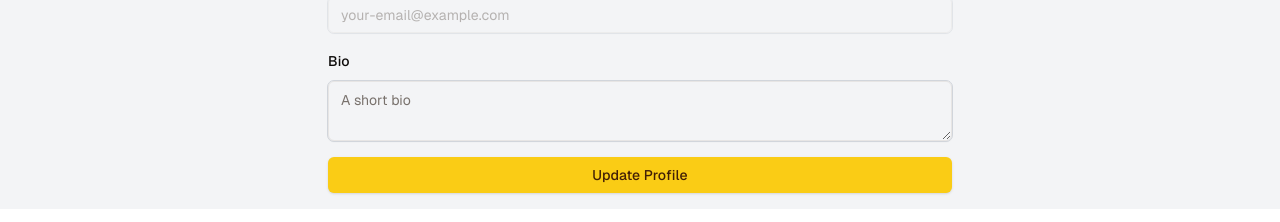
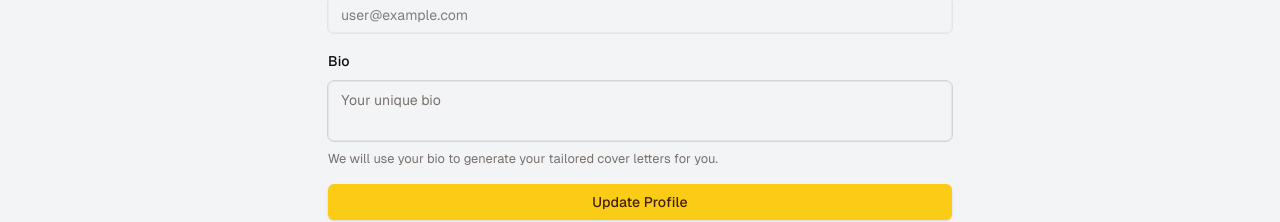
Before and after one commit to Chareeef/get-a-gig, a Next.js app: page /profile in a window 1280 px wide. Shown: the part 427-649 px from the top of the page. Built offline with nearby package versions, Linux system fonts and the light colour scheme; no server answers; the database is empty; sample sign-in values are in the browser's storage.

Commit message:
Achieve profile settings

```diff
--- a/app/api/get_user/route.ts
+++ b/app/api/get_user/route.ts
@@ -1,7 +1,7 @@
-import { NextResponse } from "next/server";
+import { NextRequest, NextResponse } from "next/server";
 import { PrismaClient } from "@prisma/client";
 
-export async function POST(request: Request) {
+export async function POST(request: NextRequest) {
   // Extract the user id from the request
   const { id } = await request.json();
 
--- /dev/null
+++ b/app/api/update_user/route.ts
@@ -0,0 +1,26 @@
+import { NextRequest, NextResponse } from "next/server";
+import { PrismaClient } from "@prisma/client";
+
+export async function PUT(request: NextRequest) {
+  const { id, name, email, bio } = await request.json();
+  const prisma = new PrismaClient();
+
+  if (!id || !name || !email) {
+    return new NextResponse("Missing required fields", { status: 400 });
+  }
+  try {
+    const updatedUser = await prisma.user.update({
+      where: { id },
+      data: {
+        name,
+        email,
+        bio: bio || null,
+      },
+    });
+
+    return NextResponse.json(updatedUser);
+  } catch (error) {
+    console.error(error);
+    return new NextResponse("Failed to update user", { status: 500 });
+  }
+}
--- a/app/components/ui/textarea.tsx
+++ b/app/components/ui/textarea.tsx
@@ -1,9 +1,11 @@
-import * as React from "react"
+import * as React from "react";
 
-import { cn } from "@/lib/utils"
+import { cn } from "@/lib/utils";
 
 export interface TextareaProps
-  extends React.TextareaHTMLAttributes<HTMLTextAreaElement> {}
+  extends React.TextareaHTMLAttributes<HTMLTextAreaElement> {
+  className?: string;
+}
 
 const Textarea = React.forwardRef<HTMLTextAreaElement, TextareaProps>(
   ({ className, ...props }, ref) => {
@@ -11,14 +13,14 @@ const Textarea = React.forwardRef<HTMLTextAreaElement, TextareaProps>(
       <textarea
         className={cn(
           "flex min-h-[60px] w-full rounded-md border border-input bg-transparent px-3 py-2 text-sm shadow-sm placeholder:text-muted-foreground focus-visible:outline-none focus-visible:ring-1 focus-visible:ring-ring disabled:cursor-not-allowed disabled:opacity-50",
-          className
+          className,
         )}
         ref={ref}
         {...props}
       />
-    )
-  }
-)
-Textarea.displayName = "Textarea"
+    );
+  },
+);
+Textarea.displayName = "Textarea";
 
-export { Textarea }
+export { Textarea };
--- a/app/profile/page.tsx
+++ b/app/profile/page.tsx
@@ -1,7 +1,6 @@
 "use client";
-
 import { useSession } from "next-auth/react";
-import { useEffect, useState } from "react";
+import { useEffect, useRef, useState } from "react";
 import { useRouter } from "next/navigation";
 import { useForm } from "react-hook-form";
 import { zodResolver } from "@hookform/resolvers/zod";
@@ -13,6 +12,7 @@ import {
   FormLabel,
   FormControl,
   FormMessage,
+  FormDescription,
 } from "../components/ui/form";
 import { Input } from "../components/ui/input";
 import { Button } from "@/app/components/ui/button";
@@ -43,11 +43,14 @@ export default function Dashboard() {
   const form = useForm<UpdateUserFormData>({
     resolver: zodResolver(UpdateUserSchema),
     defaultValues: {
-      name,
-      email,
-      bio,
+      name: name || "",
+      email: email || "",
+      bio: bio || "",
     },
   });
+
+  const textareaRef = useRef<HTMLTextAreaElement>(null);
+  const watchBio = form.watch("bio");
 
   useEffect(() => {
     if (status !== "authenticated" || !user) {
@@ -76,16 +79,30 @@ export default function Dashboard() {
         if (!password) {
           setIsGoogleAuthAccount(true);
         }
+
+        form.reset({
+          name: name || "",
+          email: email || "",
+          bio: bio || "",
+        });
       } catch (error) {
         console.error(error);
+        toast.error("An error occurred while fetching user data.");
       }
     })();
-  }, [user, status, router]);
+  }, [user, status, router, form, name, email, bio]);
 
-  const onSubmit = async (data: UpdateUserFormData) => {
+  useEffect(() => {
+    if (textareaRef.current) {
+      //textareaRef.current.style.height = "auto";
+      textareaRef.current.style.height = `${textareaRef.current.scrollHeight}px`;
+    }
+  }, [watchBio]);
+
+  async function handleUpdateUser(data: UpdateUserFormData) {
     try {
       const res = await fetch("/api/update_user", {
-        method: "POST",
+        method: "PUT",
         body: JSON.stringify({ ...data, id: user?.id }),
         headers: {
           "Content-Type": "application/json",
@@ -105,7 +122,7 @@ export default function Dashboard() {
       console.error(error);
       toast.error("An error occurred while updating the profile.");
     }
-  };
+  }
 
   if (status === "loading") {
     return (
@@ -123,13 +140,15 @@ export default function Dashboard() {
 
   return (
     <main className="flex min-h-[60dvh] grow flex-col items-center justify-around gap-4 bg-gray-100 p-4 dark:bg-slate-500">
+      {/* Profile Image */}
       <ProfileImage imageURL={image} userName={name} />
+
       <h1 className="text-3xl font-bold">Profile</h1>
 
       {/* Form */}
       <Form {...form}>
         <form
-          onSubmit={form.handleSubmit(onSubmit)}
+          onSubmit={form.handleSubmit(handleUpdateUser)}
           className="flex w-full flex-col gap-4 md:w-1/2"
         >
           <FormField
@@ -177,11 +196,16 @@ export default function Dashboard() {
                 <FormLabel>Bio</FormLabel>
                 <FormControl>
                   <Textarea
-                    className="outline outline-1 outline-gray-300"
-                    placeholder="A short bio"
+                    className="h-auto resize-none overflow-hidden outline outline-1 outline-gray-300"
+                    placeholder="Your unique bio"
                     {...field}
+                    ref={textareaRef}
                   />
                 </FormControl>
+                <FormDescription>
+                  We will use your bio to generate your tailored cover letters
+                  for you.
+                </FormDescription>
                 <FormMessage>{form.formState.errors.bio?.message}</FormMessage>
               </FormItem>
             )}
```
